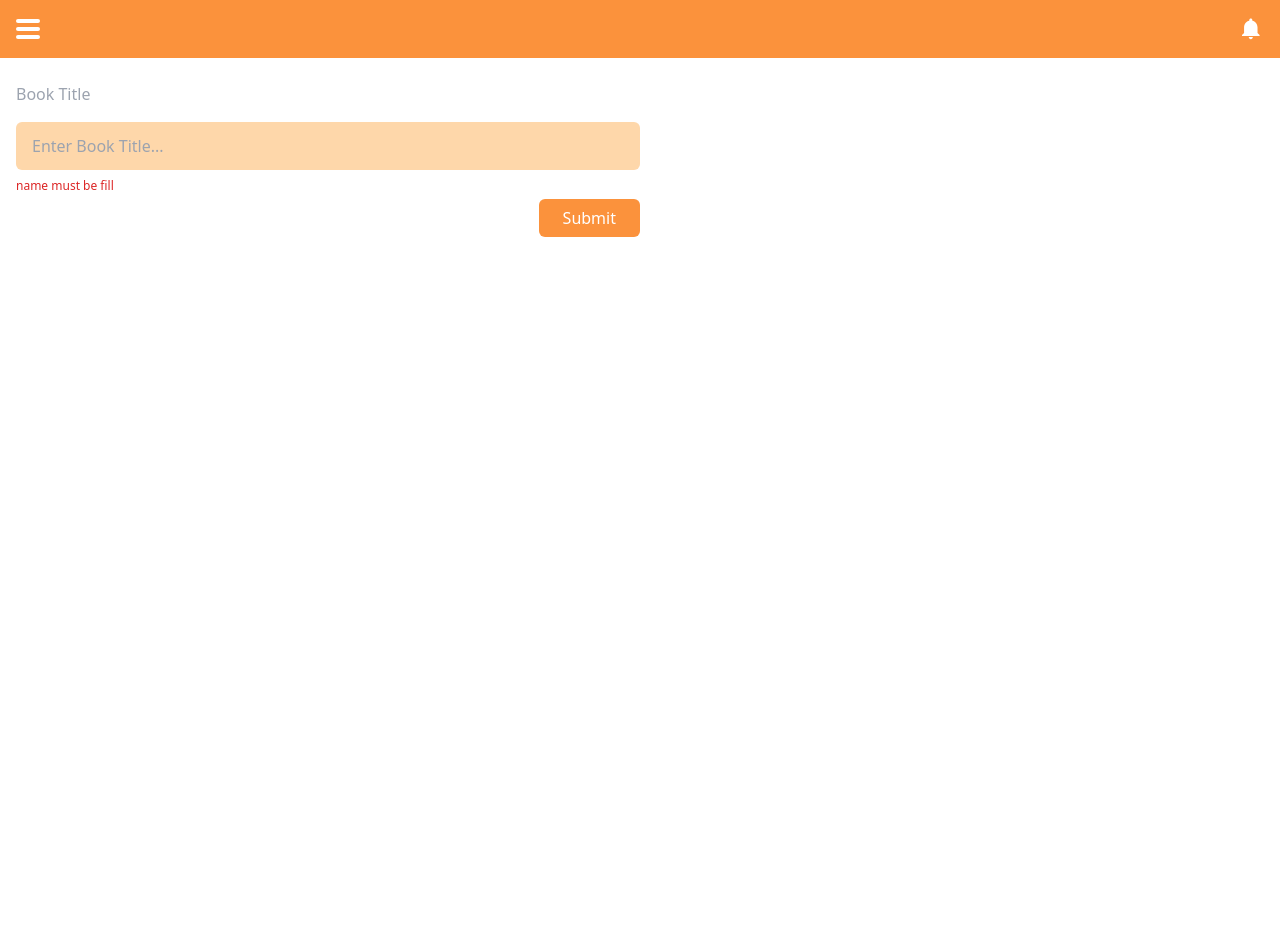
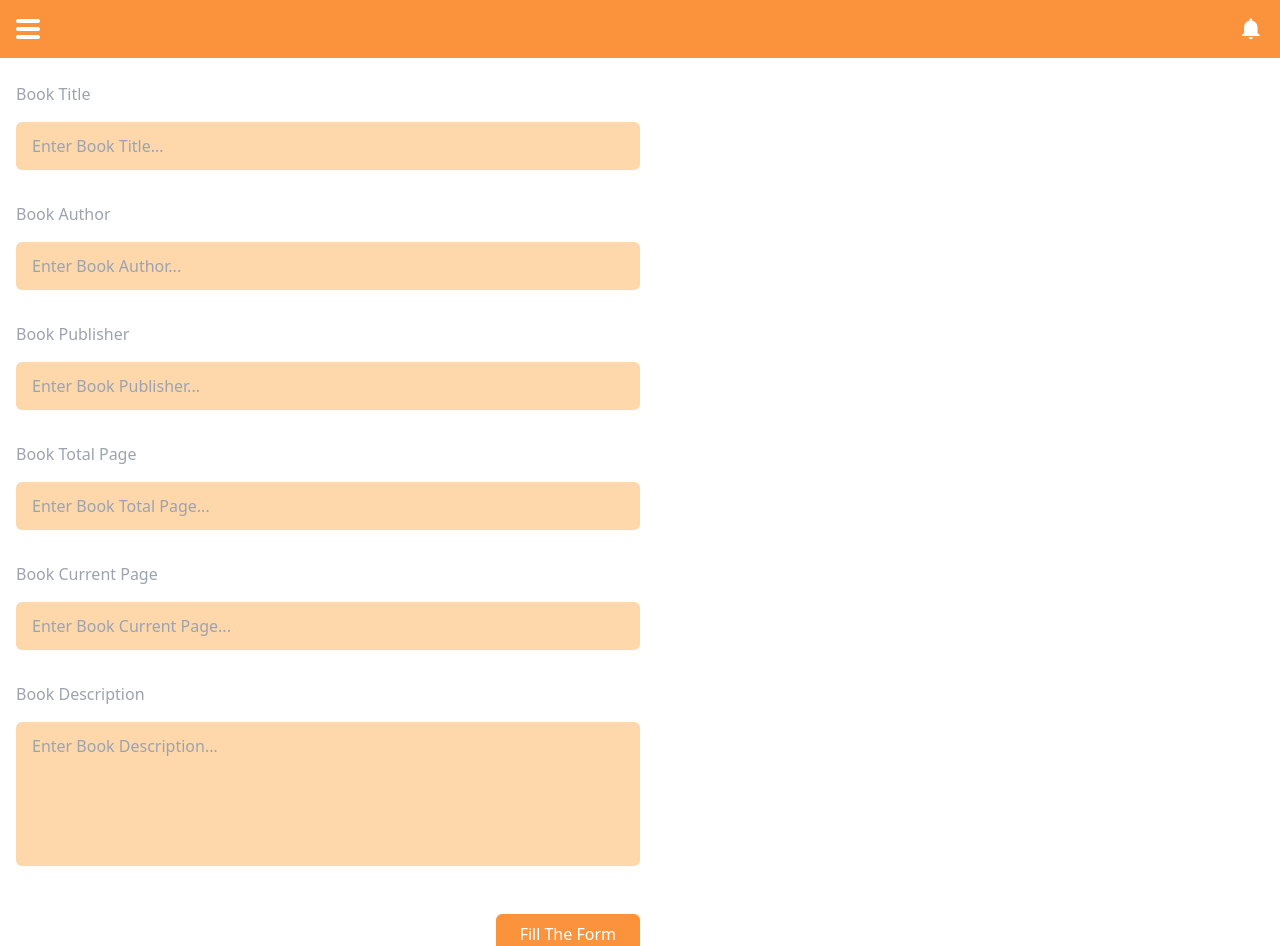
Before and after one commit to saddam-satria/simple-nodejs-react, a React app in the folder client/: page /book/new in a window 1280 px wide. Shown: the top 946 px of the page. Before the commit the page ends 800 px from the top, so only its background shows below. Built offline with nearby package versions, Linux system fonts and the light colour scheme.

Commit message:
update form add

```diff
--- /dev/null
+++ b/client/src/helpers/validation.js
@@ -0,0 +1,14 @@
+const allowOnlyNumber = (text) => {
+  return text.match(/^[\d]+$/);
+};
+
+const escapeCharacters = (text) => {
+  // eslint-disable-next-line no-useless-escape
+  return text.match(/^[\\\/|{}()`~<>"'^&*%$#!@+=;:.,]+$/);
+};
+
+const isEmptyText = (text) => {
+  return text.length < 1;
+};
+
+export { allowOnlyNumber, escapeCharacters, isEmptyText };
--- a/client/src/pages/book/add.js
+++ b/client/src/pages/book/add.js
@@ -1,18 +1,130 @@
-import React, { useState } from 'react';
+import React, { useEffect, useState } from 'react';
 import ContainerComponent from '../../components/container';
 import NavbarComponent from '../../components/navbar';
 import SidebarComponent from '../../components/sidebar';
+import {
+  allowOnlyNumber,
+  escapeCharacters,
+  isEmptyText,
+} from '../../helpers/validation';
+import useFetch from '../../hooks/useFetch';
 
 const FormAddBook = () => {
   const [sidebarActivated, setSidebarActivated] = useState(false);
-  const [payload, setPayload] = useState({});
-  const [validate, setValidate] = useState({});
+  const [payload, setPayload] = useState({
+    title: '',
+    author: '',
+    publisher: '',
+    currentPage: '',
+    totalPage: '',
+    description: '',
+  });
+  const [validate, setValidate] = useState({
+    title: {
+      error: false,
+      message: '',
+    },
+    publisher: {
+      error: false,
+      message: '',
+    },
+    currentPage: {
+      error: false,
+      message: '',
+    },
+    totalPage: {
+      error: false,
+      message: '',
+    },
+    author: {
+      error: false,
+      message: '',
+    },
+    description: {
+      error: false,
+      message: '',
+    },
+  });
+  const [failure, setFailure] = useState(null);
 
   const onChangePayload = (e) => {
-    setPayload({ ...payload, [e.target.name]: e.target.value });
+    const { name, value } = e.target;
+
+    if (escapeCharacters(value)) {
+      setValidate({
+        ...validate,
+        [name]: { error: true, message: 'illegal characters' },
+      });
+      return;
+    }
+
+    if (name.includes('currentPage') || name.includes('totalPage')) {
+      if (!allowOnlyNumber(value)) {
+        setPayload({ ...payload, [name]: '' });
+        setValidate({
+          ...validate,
+          [name]: { error: true, message: 'Allowed Only Number' },
+        });
+        return;
+      }
+    }
+
+    setPayload({ ...payload, [name]: value });
   };
 
-  console.log(payload);
+  const onSubmitNewBook = (e) => {
+    e.preventDefault();
+    if (parseInt(payload.currentPage) > parseInt(payload.totalPage)) {
+      setValidate({
+        ...validate,
+        currentPage: {
+          error: true,
+          message: 'current page cannot be higher than total page',
+        },
+      });
+      return;
+    }
+
+    useFetch
+      .usePost(
+        'books',
+        { ...payload, reading: true },
+        {
+          headers: { 'Content-Type': 'application/json' },
+        }
+      )
+      .then(({ error }) => {
+        if (error) throw error;
+        setPayload({
+          author: '',
+          currentPage: '',
+          description: '',
+          publisher: '',
+          title: '',
+          totalPage: '',
+        });
+      })
+      .catch((error) => setFailure(error));
+  };
+
+  useEffect(() => {
+    return () => {
+      setTimeout(
+        () =>
+          setValidate({
+            title: { error: false, message: '' },
+            author: { error: false, message: '' },
+            publisher: { error: false, message: '' },
+            currentPage: { error: false, message: '' },
+            totalPage: { error: false, message: '' },
+            description: { error: false, message: '' },
+          }),
+
+        2000
+      );
+    };
+  }, [validate]);
+
   return (
     <>
       <SidebarComponent active={sidebarActivated} />
@@ -22,6 +134,13 @@ const FormAddBook = () => {
       />
       <ContainerComponent>
         <div className={`ml-0 ${sidebarActivated && 'md:ml-52'} my-6 `}>
+          {failure && (
+            <div className="my-8">
+              <span className="text-red-600 font-medium text-sm">
+                {failure.message}
+              </span>
+            </div>
+          )}
           <div className="grid grid-cols-1 md:grid-cols-2">
             <form>
               <div className="flex flex-col gap-y-8">
@@ -39,18 +158,168 @@ const FormAddBook = () => {
                     placeholder="Enter Book Title..."
                     className="px-4 py-3 bg-orange-200 font-medium text-gray-500 hover:border-none focus:outline-none rounded-md"
                     onChange={onChangePayload}
+                    value={payload.title}
+                    autoComplete={'off'}
                   />
-                  <span className="text-xs text-red-600 font-medium">
-                    name must be fill
-                  </span>
+                  {validate.title.error && (
+                    <span className="text-xs text-red-600 font-medium">
+                      {validate.title.message}
+                    </span>
+                  )}
+                </div>
+
+                <div className="flex flex-col gap-y-2">
+                  <label
+                    htmlFor="author"
+                    className="text-gray-400 font-medium text-md capitalize mb-2"
+                  >
+                    book author
+                  </label>
+                  <input
+                    type="text"
+                    name="author"
+                    id="author"
+                    placeholder="Enter Book Author..."
+                    className="px-4 py-3 bg-orange-200 font-medium text-gray-500 hover:border-none focus:outline-none rounded-md"
+                    onChange={onChangePayload}
+                    value={payload.author}
+                    autoComplete={'off'}
+                  />
+                  {validate.author.error && (
+                    <span className="text-xs text-red-600 font-medium">
+                      {validate.author.message}
+                    </span>
+                  )}
+                </div>
+
+                <div className="flex flex-col gap-y-2">
+                  <label
+                    htmlFor="publisher"
+                    className="text-gray-400 font-medium text-md capitalize mb-2"
+                  >
+                    book publisher
+                  </label>
+                  <input
+                    type="text"
+                    name="publisher"
+                    id="publisher"
+                    placeholder="Enter Book Publisher..."
+                    className="px-4 py-3 bg-orange-200 font-medium text-gray-500 hover:border-none focus:outline-none rounded-md"
+                    onChange={onChangePayload}
+                    value={payload.publisher}
+                    autoComplete={'off'}
+                  />
+                  {validate.publisher.error && (
+                    <span className="text-xs text-red-600 font-medium">
+                      {validate.publisher.message}
+                    </span>
+                  )}
+                </div>
+
+                <div className="flex flex-col gap-y-2">
+                  <label
+                    htmlFor="totalPage"
+                    className="text-gray-400 font-medium text-md capitalize mb-2"
+                  >
+                    book total page
+                  </label>
+                  <input
+                    type="text"
+                    name="totalPage"
+                    id="totalPage"
+                    placeholder="Enter Book Total Page..."
+                    className="px-4 py-3 bg-orange-200 font-medium text-gray-500 hover:border-none focus:outline-none rounded-md"
+                    onChange={onChangePayload}
+                    value={payload.totalPage}
+                    autoComplete={'off'}
+                  />
+                  {validate.totalPage.error && (
+                    <span className="text-xs text-red-600 font-medium">
+                      {validate.totalPage.message}
+                    </span>
+                  )}
+                </div>
+
+                <div className="flex flex-col gap-y-2">
+                  <label
+                    htmlFor="currentPage"
+                    className="text-gray-400 font-medium text-md capitalize mb-2"
+                  >
+                    book current page
+                  </label>
+                  <input
+                    type="text"
+                    name="currentPage"
+                    id="currentPage"
+                    placeholder="Enter Book Current Page..."
+                    className="px-4 py-3 bg-orange-200 font-medium text-gray-500 hover:border-none focus:outline-none rounded-md"
+                    onChange={onChangePayload}
+                    value={payload.currentPage}
+                    autoComplete={'off'}
+                  />
+                  {validate.currentPage.error && (
+                    <span className="text-xs text-red-600 font-medium">
+                      {validate.currentPage.message}
+                    </span>
+                  )}
+                </div>
+
+                <div className="flex flex-col gap-y-2">
+                  <label
+                    htmlFor="description"
+                    className="text-gray-400 font-medium text-md capitalize mb-2"
+                  >
+                    book description
+                  </label>
+                  <textarea
+                    type="text"
+                    name="description"
+                    id="description"
+                    placeholder="Enter Book Description..."
+                    className="px-4 py-3 bg-orange-200 font-medium text-gray-500 hover:border-none focus:outline-none rounded-md resize-none"
+                    onChange={onChangePayload}
+                    rows={'5'}
+                    cols={'5'}
+                    autoComplete={'off'}
+                  >
+                    {payload.description}
+                  </textarea>
+                  {validate.description.error && (
+                    <span className="text-xs text-red-600 font-medium">
+                      {validate.description.message}
+                    </span>
+                  )}
                 </div>
               </div>
-              <div className="my-3">
+              <div className="my-12">
                 <div className="flex">
                   <div className="ml-auto">
-                    <span className="capitalize px-6 py-2 text-md bg-orange-400 text-white font-medium rounded-md cursor-pointer hover:text-gray-100">
-                      submit
-                    </span>
+                    <button
+                      onClick={onSubmitNewBook}
+                      className={`capitalize px-6 py-2 text-md bg-orange-400 ${
+                        (isEmptyText(payload.title) ||
+                          isEmptyText(payload.author) ||
+                          isEmptyText(payload.publisher) ||
+                          isEmptyText(payload.currentPage) ||
+                          isEmptyText(payload.totalPage)) &&
+                        'bg-gray-600'
+                      } text-white font-medium rounded-md cursor-pointer hover:text-gray-100`}
+                      disabled={
+                        isEmptyText(payload.title) ||
+                        isEmptyText(payload.author) ||
+                        isEmptyText(payload.publisher) ||
+                        isEmptyText(payload.currentPage) ||
+                        isEmptyText(payload.totalPage)
+                      }
+                    >
+                      {isEmptyText(payload.title) ||
+                      isEmptyText(payload.author) ||
+                      isEmptyText(payload.publisher) ||
+                      isEmptyText(payload.currentPage) ||
+                      isEmptyText(payload.totalPage)
+                        ? 'Fill The Form'
+                        : 'Submit'}
+                    </button>
                   </div>
                 </div>
               </div>
--- a/client/src/pages/homepage.js
+++ b/client/src/pages/homepage.js
@@ -12,6 +12,7 @@ function Homepage() {
   const [sidebarActivated, setSidebarActivated] = useState(false);
   const { loading, response, error } = useFetch.useGet('books');
 
+  console.log(loading);
   return (
     <div>
       <SidebarComponent active={sidebarActivated} />
@@ -33,7 +34,7 @@ function Homepage() {
             </div>
           )}
 
-          {!loading && error && (
+          {loading && !error && (
             <div className="my-14">
               <LoadingComponent />
             </div>
```
Also changed, not shown: client/src/hooks/useFetch.js (+25 -1 lines), client/.eslintrc.js.
